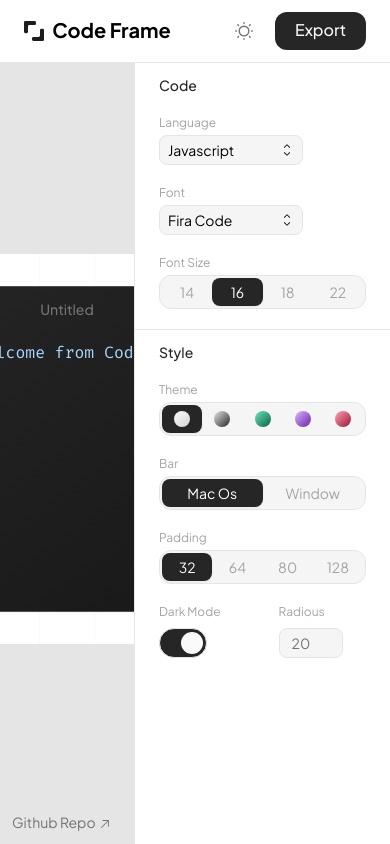
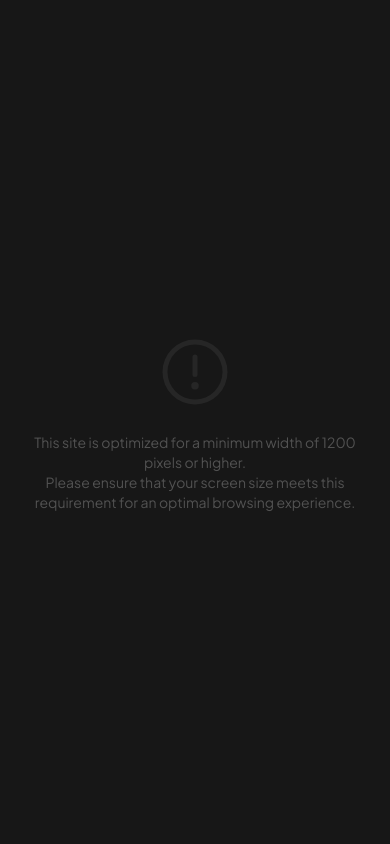
Before and after one commit to CraziiIvan/code-frame, a React (Vite) app: page / in a window 390 px wide. Built offline with nearby package versions, Linux system fonts and the light colour scheme.

Commit message:
add viewport restriction

```diff
--- a/src/App.tsx
+++ b/src/App.tsx
@@ -1,15 +1,31 @@
-import { Suspense, lazy } from "react";
+import { Suspense, lazy, useEffect, useState } from "react";
 import ContextProvider from "./components/ContextProvider";
 import Loading from "./components/Loading";
-import { ArrowUpRight } from "@phosphor-icons/react";
+import { ArrowUpRight, WarningCircle } from "@phosphor-icons/react";
 
 const SideBar = lazy(() => import("./layout/SideBar"));
 const NavBar = lazy(() => import("./layout/NavBar"));
 const Canvas = lazy(() => import("./layout/Canvas"));
 
 function App() {
+  const [view, setView] = useState(window.innerWidth);
+
+  useEffect(() => {
+    window.addEventListener("resize", setWidthToView);
+  });
+
+  function setWidthToView() {
+    setView(window.innerWidth);
+  }
+
   return (
     <main className=" w-screen h-screen bg-neutral-200 dark:bg-neutral-900 font-primary">
+      {view < 1200 ? (
+        <div className=" h-full flex flex-col gap-y-5 items-center justify-center">
+          <WarningCircle className="text-neutral-300 dark:text-neutral-800" size={80}/>
+          <h5 className=" px-5 text-sm text-center text-neutral-400 dark:text-neutral-600">This site is optimized for a minimum width of 1200 pixels or higher.<br/> Please ensure that your screen size meets this requirement for an optimal browsing experience.</h5>
+        </div>
+      ) : (
         <Suspense fallback={<Loading />}>
           <ContextProvider>
             <NavBar />
@@ -18,10 +34,15 @@ function App() {
               <SideBar />
             </div>
           </ContextProvider>
-      </Suspense>
-      <a href="https://github.com/CraziiIvan/code-frame" target="_blank" className="absolute bottom-3 left-3 text-sm text-neutral-500 dark:text-neutral-600 cursor-pointer">
+          <a
+            href="https://github.com/CraziiIvan/code-frame"
+            target="_blank"
+            className="absolute bottom-3 left-3 text-sm text-neutral-500 dark:text-neutral-600 cursor-pointer"
+          >
             Github Repo <ArrowUpRight className="inline" />
           </a>
+        </Suspense>
+      )}
     </main>
   );
 }
```
Lines whose indentation alone changed are shown as unchanged.
